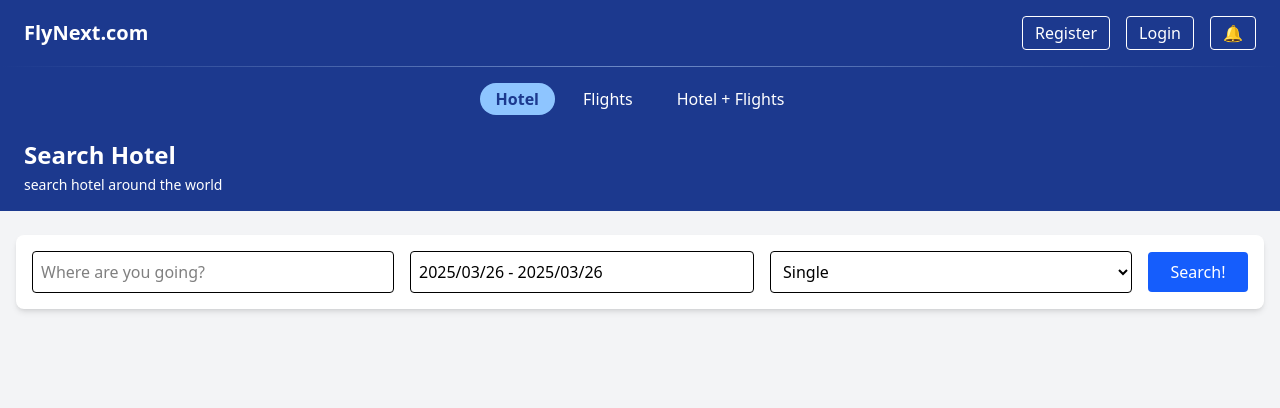
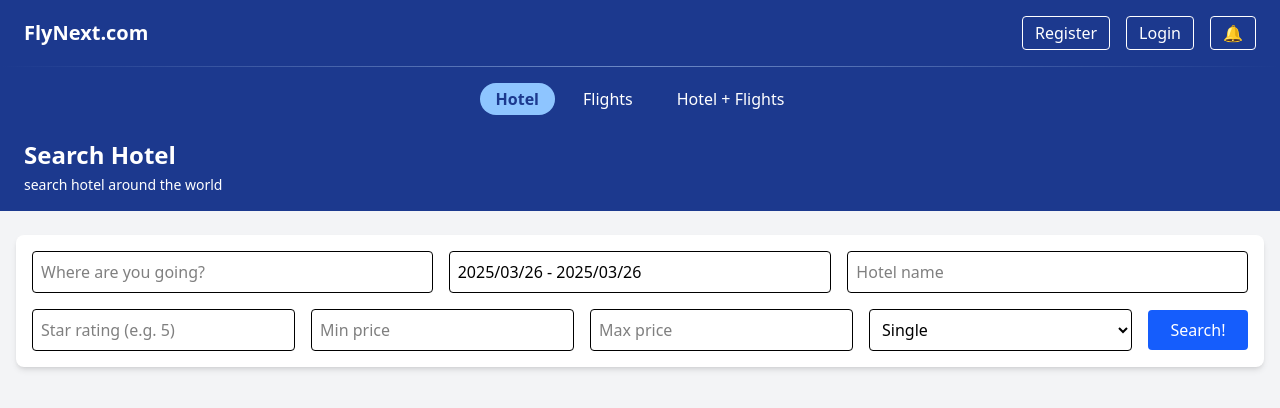
Before and after one commit to hondapowerdd/CSC309_FlyNext, a Next.js app in the folder flynext/: page /hotel in a window 1280 px wide. Shown: the top 408 px of the page. Built offline with nearby package versions, Linux system fonts and the light colour scheme.

Commit message:
add hotel search result page

```diff
--- /dev/null
+++ b/flynext/app/hotel/[id]/page.tsx
@@ -0,0 +1,127 @@
+"use client";
+
+import { useEffect, useState } from "react";
+import { useSearchParams } from "next/navigation";
+
+interface Room {
+    id: string;
+    name: string;
+    type: string;
+    amenities: string;
+    pricePerNight: number;
+}
+
+interface Hotel {
+    id: string;
+    name: string;
+    address: string;
+    city: string;
+    starRating: number;
+    rooms: Room[];
+}
+
+interface AvailabilityEntry {
+    type: string;
+    totalRooms: number;
+    availabilityByDate: Record<string, number>;
+}
+
+export default function HotelDetailPage({ params }: { params: { id: string } }) {
+    const searchParams = useSearchParams();
+    const checkInDate = searchParams.get("checkInDate") || "";
+    const checkOutDate = searchParams.get("checkOutDate") || "";
+    const hotelId = params.id;
+
+    const [hotel, setHotel] = useState<Hotel | null>(null);
+    const [availability, setAvailability] = useState<AvailabilityEntry[]>([]);
+    const [loading, setLoading] = useState(true);
+
+    useEffect(() => {
+        const fetchHotelData = async () => {
+            try {
+                const infoRes = await fetch(
+                    `http://localhost:3000/api/hotel_search/information?hotelId=${hotelId}`
+                );
+                const hotelData = await infoRes.json();
+                setHotel(hotelData);
+
+                const availabilityRes = await fetch(
+                    `http://localhost:3000/api/hotel_search/availability?hotelId=${hotelId}&checkInDate=${checkInDate}&checkOutDate=${checkOutDate}`
+                );
+                const availabilityData = await availabilityRes.json();
+                setAvailability(availabilityData.availabilityByRoomType || []);
+            } catch (error) {
+                console.error("Error fetching hotel details:", error);
+            } finally {
+                setLoading(false);
+            }
+        };
+
+        fetchHotelData();
+    }, [hotelId, checkInDate, checkOutDate]);
+
+    if (loading) {
+        return <div className="p-6 text-lg">Loading hotel details...</div>;
+    }
+
+    if (!hotel) {
+        return <div className="p-6 text-red-600">Hotel not found.</div>;
+    }
+
+    return (
+        <div className="p-6 max-w-6xl mx-auto">
+            {/* Hotel Header */}
+            <div className="mb-6">
+                <h1 className="text-3xl font-bold">{hotel.name}</h1>
+                <p className="text-gray-600">{hotel.address || "No address provided"}</p>
+                <p className="text-sm text-gray-500">
+                    ⭐ {hotel.starRating} stars — {hotel.city}
+                </p>
+            </div>
+
+            {/* Rooms */}
+            <div className="mb-10">
+                <h2 className="text-2xl font-semibold mb-3">Rooms</h2>
+                <div className="grid grid-cols-1 md:grid-cols-2 gap-6">
+                    {hotel.rooms.map((room) => (
+                        <div key={room.id} className="border rounded p-4 shadow-sm bg-white">
+                            <h3 className="text-lg font-bold mb-1">{room.name}</h3>
+                            <p className="text-sm mb-1">Type: {room.type}</p>
+                            <p className="text-sm mb-1">Amenities: {room.amenities}</p>
+                            <p className="text-blue-600 font-semibold">
+                                ${room.pricePerNight} / night
+                            </p>
+                        </div>
+                    ))}
+                </div>
+            </div>
+
+            {/* Availability */}
+            <div>
+                <h2 className="text-2xl font-semibold mb-3">Room Availability</h2>
+                {availability.length === 0 ? (
+                    <p className="text-gray-500">No availability data found.</p>
+                ) : (
+                    availability.map((entry, index) => (
+                        <div
+                            key={index}
+                            className="mb-6 p-4 border rounded shadow-sm bg-white"
+                        >
+                            <h3 className="text-lg font-bold mb-2">{entry.type} Rooms</h3>
+                            <p className="text-sm mb-2">Total: {entry.totalRooms}</p>
+                            <div className="grid grid-cols-2 sm:grid-cols-3 md:grid-cols-4 gap-2 text-sm text-gray-700">
+                                {Object.entries(entry.availabilityByDate).map(
+                                    ([date, count]) => (
+                                        <div key={date}>
+                                            {date}: <span className="font-medium">{count}</span>
+                                        </div>
+                                    )
+                                )}
+                            </div>
+                        </div>
+                    ))
+                )}
+            </div>
+        </div>
+    );
+}
--- a/flynext/app/hotel/page.tsx
+++ b/flynext/app/hotel/page.tsx
@@ -1,13 +1,14 @@
 "use client";
 
+import { useRouter } from "next/navigation";
 import { useState } from "react";
 import { DateRange } from "react-date-range";
-import "react-date-range/dist/styles.css"; // main CSS
-import "react-date-range/dist/theme/default.css"; // theme CSS
-
+import "react-date-range/dist/styles.css";
+import "react-date-range/dist/theme/default.css";
 import { format } from "date-fns";
 
 export default function HotelSearchPage() {
+    const router = useRouter();
     const [showCalendar, setShowCalendar] = useState(false);
     const [dateRange, setDateRange] = useState([
         {
@@ -17,7 +18,32 @@ export default function HotelSearchPage() {
         },
     ]);
 
+    const [city, setCity] = useState("");
     const [roomType, setRoomType] = useState("single");
+    const [hotelName, setHotelName] = useState("");
+    const [starRating, setStarRating] = useState("");
+    const [minPrice, setMinPrice] = useState("");
+    const [maxPrice, setMaxPrice] = useState("");
+    const [results, setResults] = useState<any[]>([]);
+
+    const checkInDate = format(dateRange[0].startDate, "yyyy-MM-dd");
+    const checkOutDate = format(dateRange[0].endDate, "yyyy-MM-dd");
+
+    const searchHotels = async () => {
+        const params = new URLSearchParams({
+            city,
+            checkInDate,
+            checkOutDate,
+            name: hotelName,
+            starRating,
+            minPrice,
+            maxPrice,
+        });
+
+        const res = await fetch(`http://localhost:3000/api/hotel_search/search?${params}`);
+        const data = await res.json();
+        setResults(data);
+    };
 
     return (
         <div className="min-h-screen bg-gray-100">
@@ -27,15 +53,17 @@ export default function HotelSearchPage() {
             </div>
 
             {/* Search Bar */}
-            <div className="bg-white shadow-md rounded-lg p-4 mt-6 mx-4 flex flex-wrap md:flex-nowrap gap-4 items-center">
-                {/* Destination */}
+            <div className="bg-white shadow-md rounded-lg p-4 mt-6 mx-4 space-y-4">
+                {/* Line 1: City + Dates + Hotel Name */}
+                <div className="flex flex-wrap gap-4">
                     <input
                         type="text"
                         placeholder="Where are you going?"
+                        value={city}
+                        onChange={(e) => setCity(e.target.value)}
                         className="flex-1 border p-2 rounded min-w-[200px]"
                     />
 
-                {/* Date Picker */}
                     <div className="relative flex-1 min-w-[200px]">
                         <div
                             onClick={() => setShowCalendar(!showCalendar)}
@@ -58,9 +86,43 @@ export default function HotelSearchPage() {
                         )}
                     </div>
 
-                {/* Room Type */}
+                    <input
+                        type="text"
+                        placeholder="Hotel name"
+                        value={hotelName}
+                        onChange={(e) => setHotelName(e.target.value)}
+                        className="flex-1 border p-2 rounded min-w-[150px]"
+                    />
+                </div>
+
+                {/* Line 2: Star rating + price + room type + search */}
+                <div className="flex flex-wrap gap-4 items-center">
+                    <input
+                        type="number"
+                        placeholder="Star rating (e.g. 5)"
+                        value={starRating}
+                        onChange={(e) => setStarRating(e.target.value)}
+                        className="flex-1 border p-2 rounded min-w-[150px]"
+                    />
+
+                    <input
+                        type="number"
+                        placeholder="Min price"
+                        value={minPrice}
+                        onChange={(e) => setMinPrice(e.target.value)}
+                        className="flex-1 border p-2 rounded min-w-[100px]"
+                    />
+
+                    <input
+                        type="number"
+                        placeholder="Max price"
+                        value={maxPrice}
+                        onChange={(e) => setMaxPrice(e.target.value)}
+                        className="flex-1 border p-2 rounded min-w-[100px]"
+                    />
+
                     <select
-                    className="flex-1 border p-2 rounded min-w-[200px]"
+                        className="flex-1 border p-2 rounded min-w-[150px]"
                         value={roomType}
                         onChange={(e) => setRoomType(e.target.value)}
                     >
@@ -70,11 +132,34 @@ export default function HotelSearchPage() {
                         <option value="family">Family</option>
                     </select>
 
-                {/* Search Button */}
-                <button className="bg-blue-600 text-white px-4 py-2 rounded min-w-[100px]">
+                    <button
+                        className="bg-blue-600 text-white px-4 py-2 rounded min-w-[100px]"
+                        onClick={searchHotels}
+                    >
                         Search!
                     </button>
                 </div>
             </div>
+
+            {/* Result cards */}
+            <div className="grid grid-cols-1 sm:grid-cols-2 md:grid-cols-3 gap-6 px-6 mt-8">
+                {results.map((hotel, idx) => (
+                    <div
+                        key={idx}
+                        className="bg-white p-4 shadow rounded-lg cursor-pointer hover:bg-gray-100"
+                        onClick={() =>
+                            router.push(
+                                `/hotel/${hotel.id}?checkInDate=${checkInDate}&checkOutDate=${checkOutDate}`
+                            )
+                        }
+                    >
+                        <h2 className="text-lg font-bold mb-2">{hotel.name}</h2>
+                        <p className="text-sm text-gray-600">City: {hotel.city}</p>
+                        <p className="text-sm">⭐ Star Rating: {hotel.starRating}</p>
+                        <p className="text-sm">💰 Price: ${hotel.price}</p>
+                    </div>
+                ))}
+            </div>
+        </div>
     );
 }
```
Lines whose indentation alone changed are shown as unchanged.
